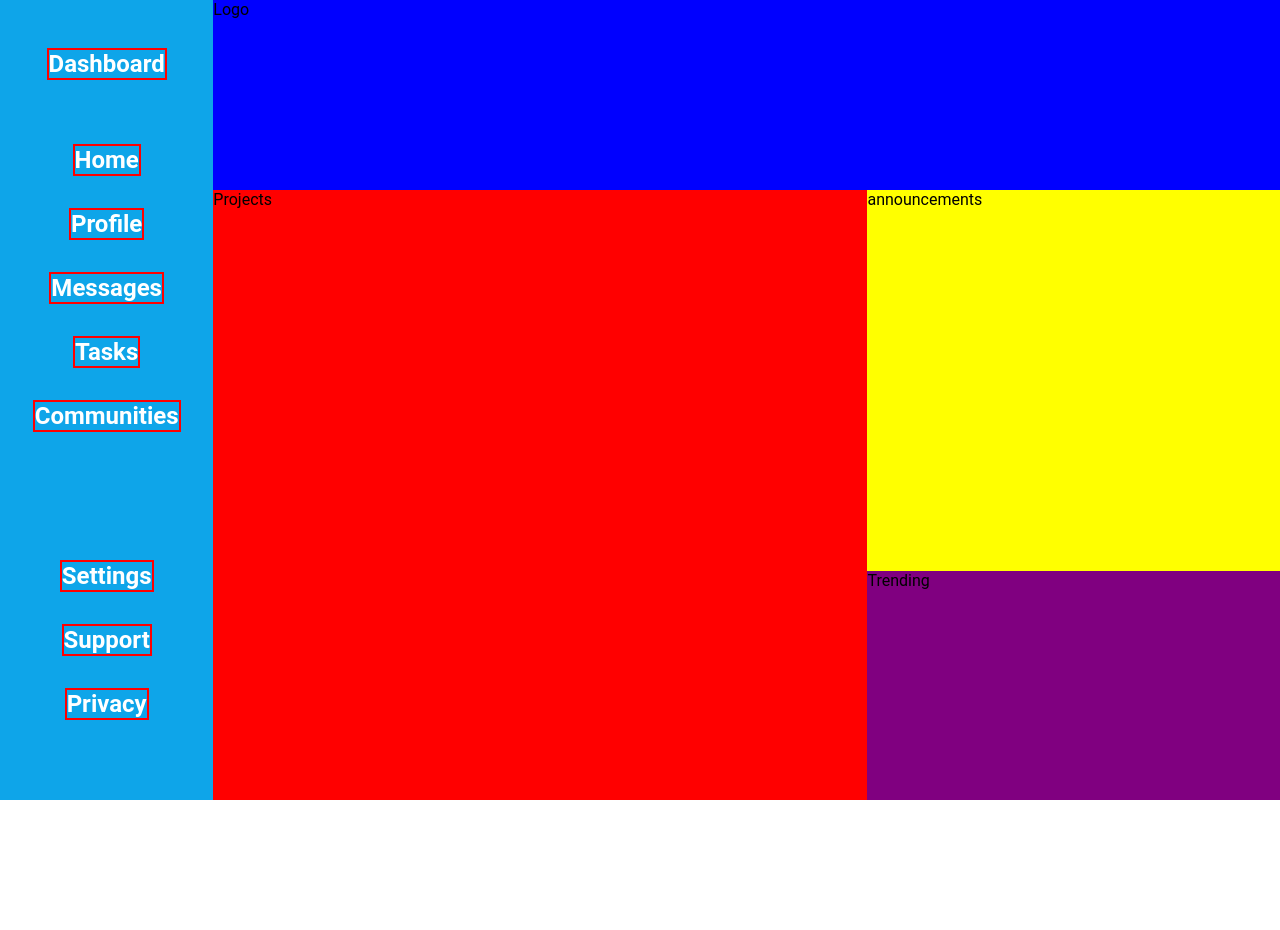
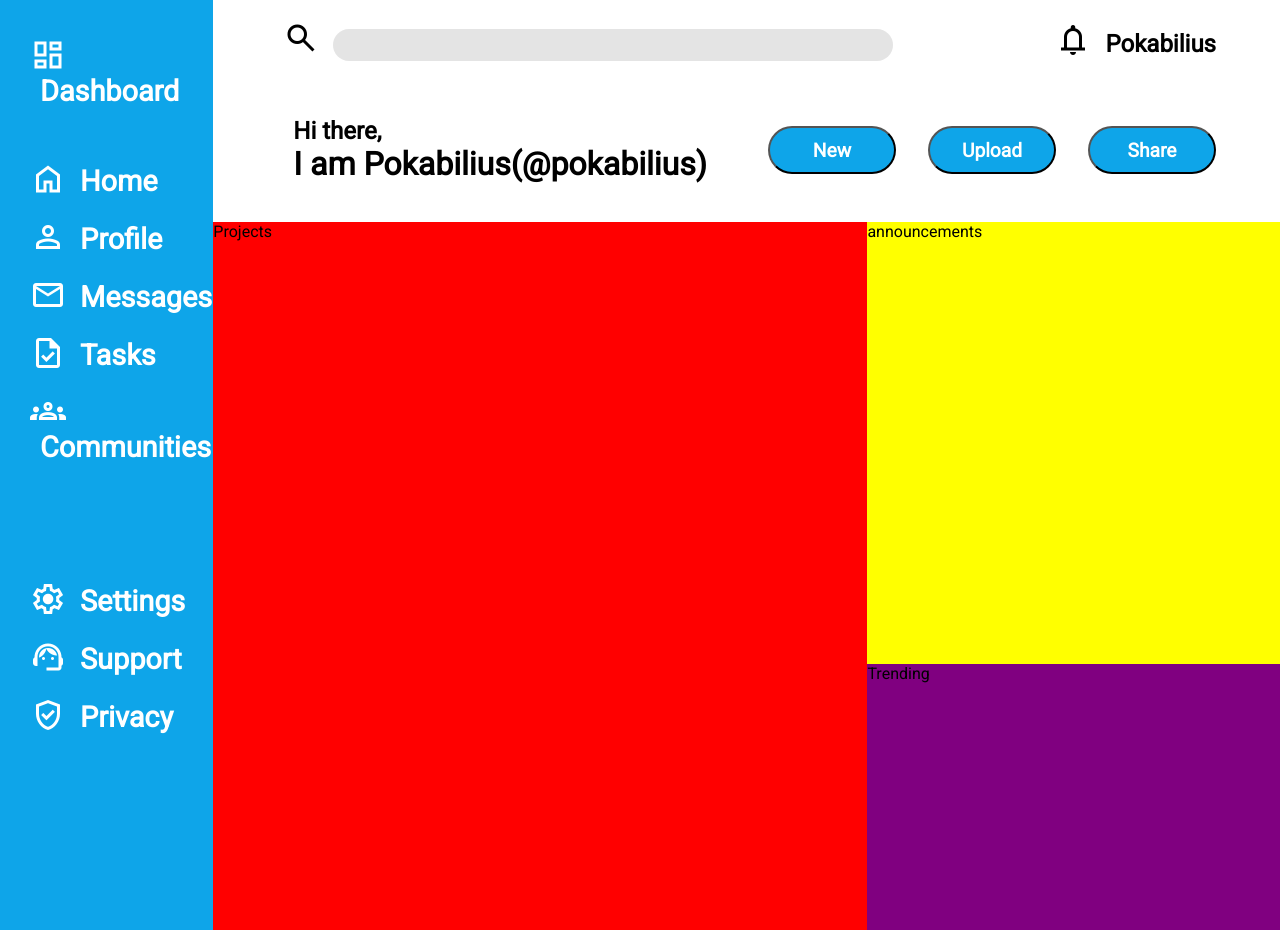
Before and after one commit to pokabilius/DashboardProject, a website: page index.html in a window 1280 px wide. Before the commit the page ends 800 px from the top, so only its background shows below. Drawn offline with nearby package versions, Linux system fonts and the light colour scheme.

Commit message:
Make nav  header and layout

```diff
--- a/index.html
+++ b/index.html
@@ -5,28 +5,45 @@
     <meta http-equiv="X-UA-Compatible" content="IE=edge">
     <meta name="viewport" content="width=device-width, initial-scale=1.0">
     <title>Dashboard</title>
+    <link rel="stylesheet" href="https://fonts.googleapis.com/css2?family=Material+Symbols+Outlined:opsz,wght,FILL,GRAD@20..48,100..700,0..1,-50..200" />
     <link rel="stylesheet" href="./css/styles.css">
 </head>
 <body>
     <div class="container">
         <div class="leftcontainer">
-                <div class="title">Dashboard</div>
+                <div class="title"><span class="material-symbols-outlined">dashboard</span>Dashboard</div>
             <div class="middle">
-                <div class="title">Home</div>
-                <div class="title">Profile</div>
-                <div class="title">Messages</div>
-                <div class="title">Tasks</div>
-                <div class="title">Communities</div>
+                <div class="title"><span class="material-symbols-outlined">home</span>Home</div>
+                <div class="title"><span class="material-symbols-outlined">person</span>Profile</div>
+                <div class="title"><span class="material-symbols-outlined">mail</span>Messages</div>
+                <div class="title"><span class="material-symbols-outlined">task</span>Tasks</div>
+                <div class="title"><span class="material-symbols-outlined">groups</span>Communities</div>
             </div>
             <div class="bottom">
-                <div class="title">Settings</div>
-                <div class="title">Support</div>
-                <div class="title">Privacy</div>
+                <div class="title"><span class="material-symbols-outlined">settings</span>Settings</div>
+                <div class="title"><span class="material-symbols-outlined">support_agent</span>Support</div>
+                <div class="title"><span class="material-symbols-outlined">verified_user</span>Privacy</div>
             </div>
 
         </div>
         <div class="rightcontainer">
-            <div class="header">Logo</div>
+            <div class="header">
+                <div class="upcontainer">
+                    <div class="searchbar"><span class="material-symbols-outlined">search</span><input type="text"></div>
+                    <div class="notification"><span class="material-symbols-outlined">notifications</span>Pokabilius</div>
+                </div>
+                <div class="bottomcontainer">
+                    <div class="logo">
+                        <h2>Hi there,</h2>
+                        <h1>I am Pokabilius(@pokabilius)</h1>
+                    </div>
+                    <div class="buttons">
+                        <button>New</button>
+                        <button>Upload</button>
+                        <button>Share</button>
+                    </div>
+                </div>
+            </div>
             <div class="projects">Projects</div>
             <div class="announcements">announcements</div>
             <div class="trending">Trending</div>
--- a/sass/styles.scss
+++ b/sass/styles.scss
@@ -1,10 +1,10 @@
+@import url('https://fonts.googleapis.com/css2?family=Roboto&display=swap');
 *{
     margin: 0;
     padding: 0;
     box-sizing: border-box;
     list-style: none;
-    @import url('https://fonts.googleapis.com/css2?family=Roboto&display=swap');
-    font-family: 'Roboto', sans-serif;
+    font-family:  "Roboto";
 }
 img{
     fill: #faeb64;
@@ -23,23 +23,29 @@ img{
     .leftcontainer{
         background-color: #0ea5e9;
         color: white;
-        font-size: 1.5rem;
+        font-size: 1.8rem;
         font-weight: bold;
         display: flex;
         flex-direction: column;
         justify-content: flex-start;
         align-items: center;
+        padding-left: 2.5rem;
 
         .title{
-            margin-top: 1rem;
-            align-self: center;
+            margin-top: 0.5rem;
+            align-self: flex-start;
             position: relative;
             top: 2rem;
-            border: 2px solid red;
+            cursor: pointer;
+            transition: all 0.3s ease;
+            &:hover{
+                transform:  scale(1.06);
+            }
         }
         .middle{
             display: flex;
             flex-direction: column;
+            align-self: flex-start;
             gap: 1rem;
             position: relative;
             top: 3rem;
@@ -47,6 +53,7 @@ img{
         .bottom{
             display: flex;
             flex-direction: column;
+            align-self: flex-start;
             gap: 1rem;
             position: relative;
             top: 10rem;
@@ -57,10 +64,80 @@ img{
 .rightcontainer{
     display: grid;
     grid-template-columns: 1fr 1fr 1fr 0,7fr;
-    grid-template-rows: 1fr 1fr 1fr 1.2fr;
+    grid-template-rows: .8fr 1fr 1fr 1.2fr;
     .header{
-        background-color: blue;
         grid-area: 1/1/2/4;
+        padding: 2rem;
+        .upcontainer{
+            display: flex;
+            width: 100%;
+            height: 50%;
+            justify-content: space-between;
+            align-items: center;
+            .searchbar{
+                padding-left: 3rem;
+                padding-bottom: 3.5rem;
+            }
+            input{
+                width: 35rem;
+                height: 2rem;
+                background-color: lightgrey;
+                opacity: 0.6;
+                border: none;
+                border-radius: 2rem;
+                padding: 1rem;
+            }
+            .notification{
+                padding-right: 2rem;
+                padding-bottom: 3.5rem;
+                font-size: 1.5rem;
+                font-weight: bold;
+                span{
+                    cursor: pointer;
+                    transition: 0.3 all ease-in-out;
+
+                }
+            }
+
+        }
+        .bottomcontainer{
+            display: flex;
+            width: 100%;
+            height: 50%;
+            justify-content: space-between;
+            align-items: center;
+
+            .logo{
+                display: flex;
+                flex-direction: column;
+                padding-left: 3rem;
+            }
+            .buttons{
+                display: flex;
+                justify-content: space-between;
+                align-items: center;
+                padding-right: 2rem;
+                gap: 2rem;
+                button{
+                    width: 8rem;
+                    height: 3rem;
+                    border-radius: 2rem;
+                    background-color: #0ea5e9;
+                    color: white;
+                    font-size: 1.2rem;
+                    font-weight: bold;
+                    transition: all 0.3 ease;
+                    &:hover{
+                        background-color: white;
+                        color: #0ea5e9;
+                        transform: scale(1.14);
+                        cursor: pointer;
+                    }
+                }
+            }
+        }
+
+
     }
     .projects{
         background-color: red;
@@ -75,3 +152,8 @@ img{
         background-color: purple;
     }
 }
+
+span{
+    padding-right: 1rem;
+    transform: scale(1.5);
+}
```
Also changed, not shown: css/styles.css, 2 other files.
